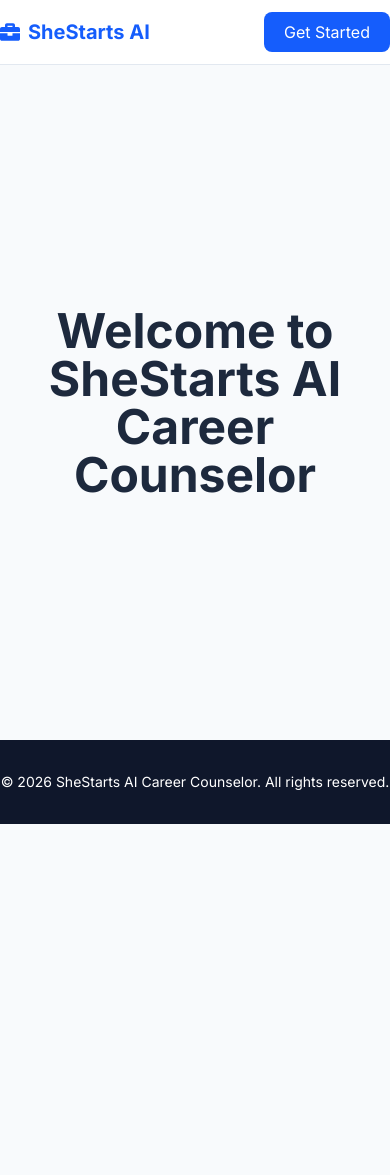
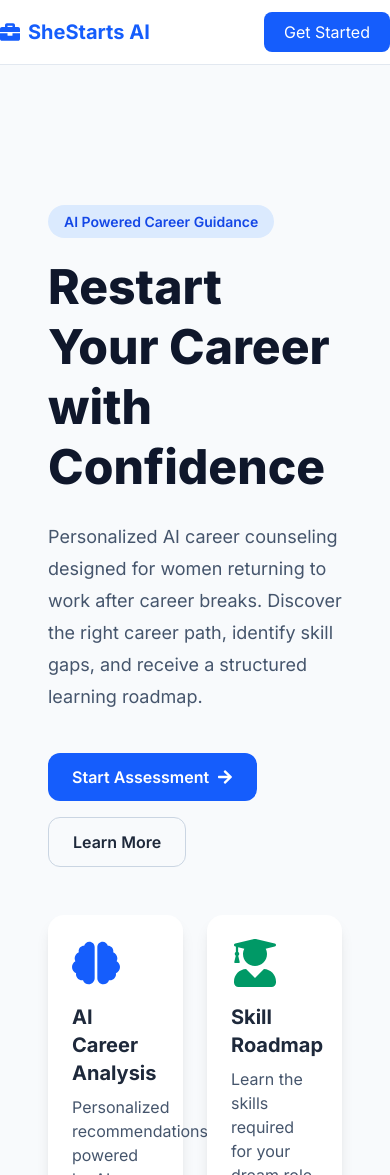
Before and after one commit to manangithubiitm/shestarts-ai-career-counselor, a Next.js app: page / in a window 390 px wide. Shown: the top 1175 px of the page. Before the commit the page ends 844 px from the top, so only its background shows below. Built offline with nearby package versions, Linux system fonts and the light colour scheme.

Commit message:
Build responsive hero section

```diff
--- a/app/page.js
+++ b/app/page.js
@@ -1,17 +1,12 @@
 import Navbar from "@/components/layout/Navbar";
+import Hero from "@/components/home/Hero";
 import Footer from "@/components/layout/Footer";
 
 export default function Home() {
   return (
     <>
         <Navbar />
-
-        <main className="flex min-h-[80vh] items-center justify-center">
-            <h1 className="text-center text-5xl font-bold text-slate-800">
-                Welcome to SheStarts AI Career Counselor
-            </h1>
-        </main>
-
+        <Hero />
         <Footer />
     </>
   );
--- a/components/home/Hero.jsx
+++ b/components/home/Hero.jsx
@@ -0,0 +1,86 @@
+"use client";
+
+import Link from "next/link";
+import { motion } from "framer-motion";
+import {
+    FaArrowRight,
+    FaBrain,
+    FaUserGraduate,
+    FaChartLine,
+} from "react-icons/fa";
+
+export default function Hero () {
+    return (
+        <section className="bg-slate-50">
+            <div className="container-custom grid min-h-[85vh] grid-cols-1 items-center gap-12 px-6 py-16 lg:grid-cols-2">
+                {/* Left Content */}
+                <motion.div
+                    initial={{ opacity: 0, x: -40 }}
+                    animate={{ opacity: 1, x: 0 }}
+                    transition={{ duration: 0.7 }}
+                >
+                    <span className="rounded-full bg-blue-100 px-4 py-2 text-sm font-semibold text-blue-700">
+                        AI Powered Career Guidance
+                    </span>
+                    <h1 className="mt-6 text-5xl font-extrabold leading-tight text-slate-900">
+                        Restart Your Career with Confidence
+                    </h1>
+                    <p className="mt-6 text-lg leading-8 text-slate-600">
+                        Personalized AI career counseling designed for women returning to
+                        work after career breaks. Discover the right career path, identify
+                        skill gaps, and receive a structured learning roadmap.
+                    </p>
+                    <div className="mt-10 flex flex-wrap gap-4">
+                        <Link href="/assessment" className="flex items-center gap-2 rounded-xl bg-blue-600 px-6 py-3 font-semibold text-white transition hover:bg-blue-700">
+                            Start Assessment
+                            <FaArrowRight />
+                        </Link>
+                        <a href="#how-it-works" className="rounded-xl border border-slate-300 px-6 py-3 font-semibold transition hover:bg-slate-100">
+                            Learn More
+                        </a>
+                    </div>
+                </motion.div>
+
+                {/* Right Content */}
+                <motion.div
+                    initial={{ opacity: 0, x: 40 }}
+                    animate={{ opacity: 1, x: 0 }}
+                    transition={{ duration: 0.8 }}
+                >
+                    <div className="grid grid-cols-2 gap-6">
+                        <div className="rounded-2xl bg-white p-6 shadow-lg">
+                            <FaBrain className="text-5xl text-blue-600"/>
+                            <h3 className="mt-4 text-xl font-bold">
+                                AI Career Analysis
+                            </h3>
+                            <p className="mt-2 text-slate-600">
+                                Personalized recommendations powered by AI.
+                            </p>
+                        </div>
+
+                        <div className="rounded-2xl bg-white p-6 shadow-lg">
+                            <FaUserGraduate className="text-5xl text-emerald-600" />
+                            <h3 className="mt-4 text-xl font-bold">
+                                Skill Roadmap
+                            </h3>
+                            <p className="mt-2 text-slate-600">
+                                Learn the skills required for your dream role.
+                            </p>
+                        </div>
+
+                        <div className="col-span-2 rounded-2xl bg-white p-6 shadow-lg">
+                            <FaChartLine className="text-5xl text-amber-500"/>
+                            <h3 className="mt-4 text-xl font-bold">
+                                Employability Score
+                            </h3>
+                            <p className="mt-2 text-slate-600">
+                                Evaluate your readiness and get actionable next steps.
+                            </p>
+                        </div>
+                    </div>
+
+                </motion.div>
+            </div>
+        </section>
+    );
+}
```
